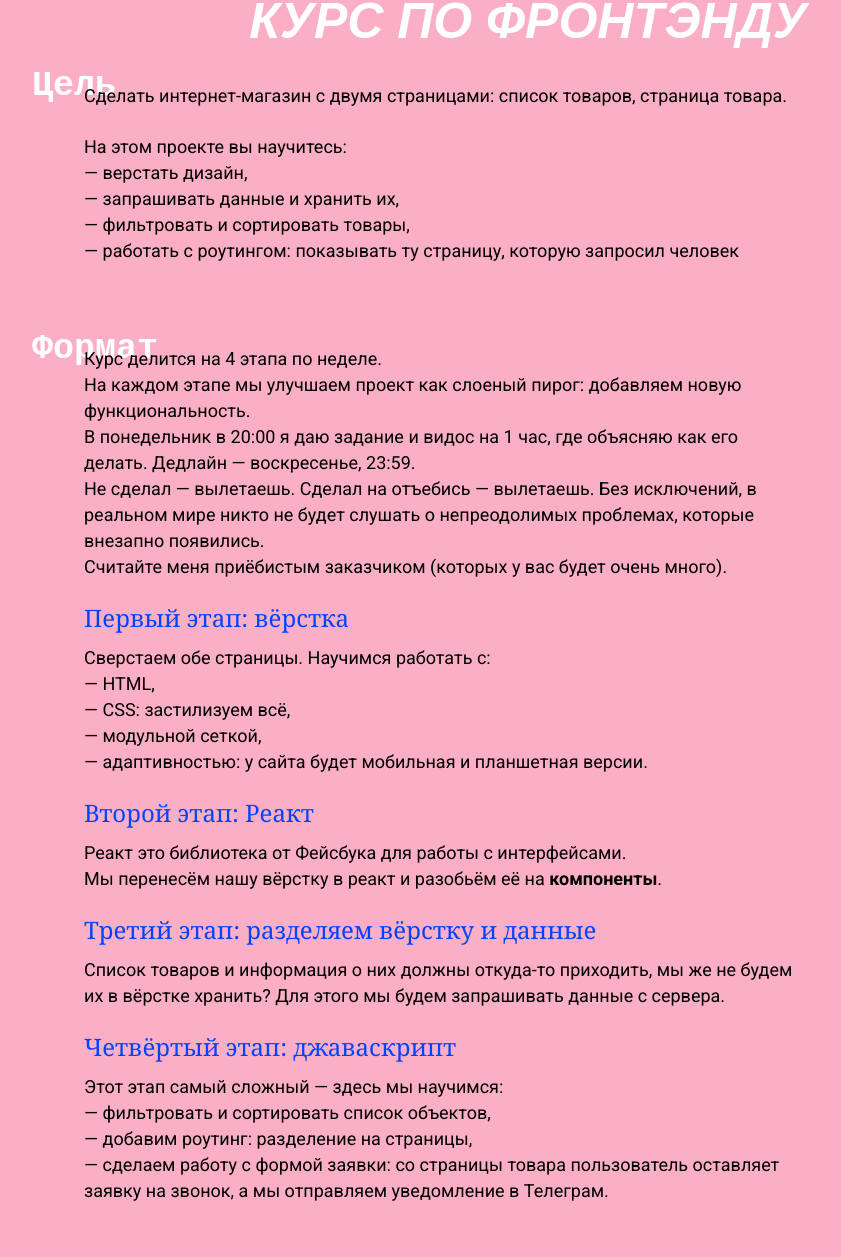
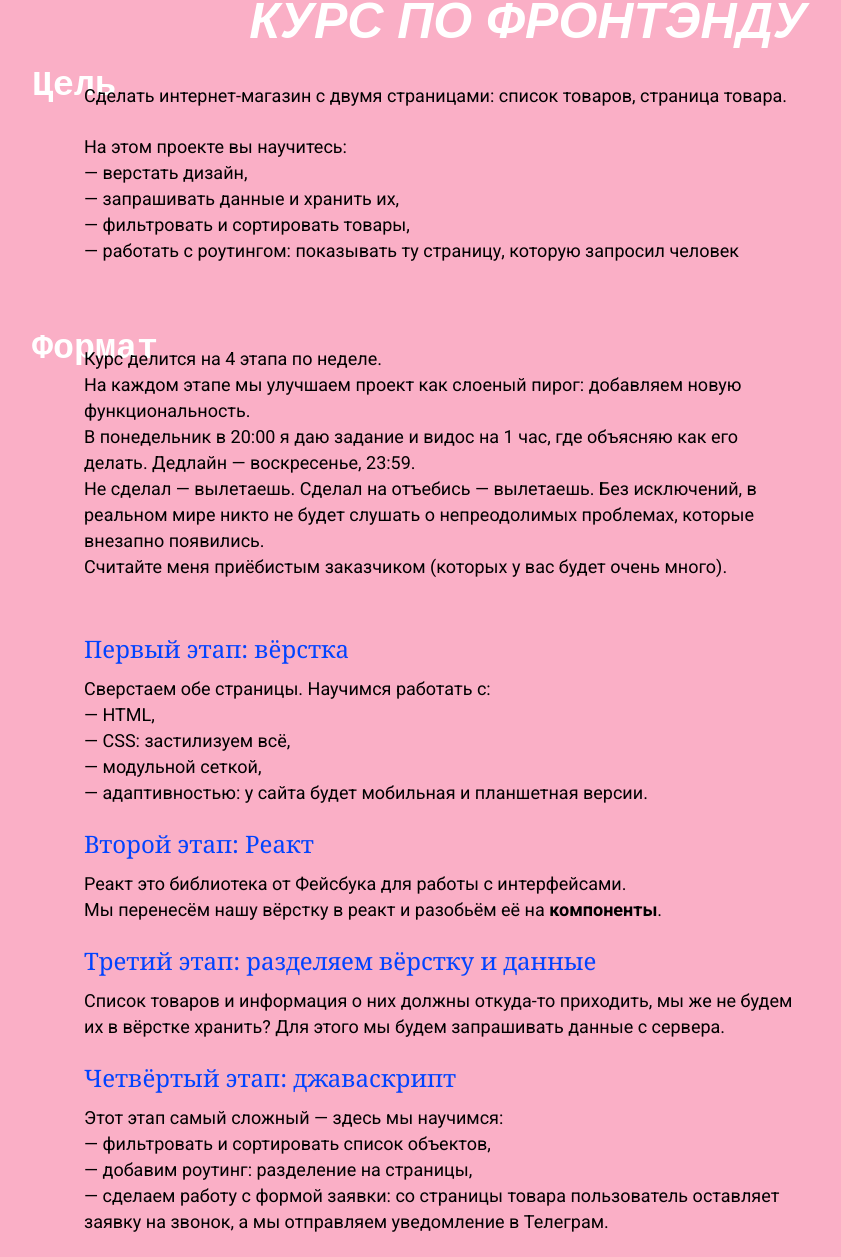
Before and after one commit to zhabinskiy/course-readymag, a website: page src/templates/index.html in a window 1280 px wide. Shown: the part 100-1357 px from the top of the page, without its empty margins (96-937 px from the left). Drawn offline with nearby package versions, Linux system fonts and the light colour scheme; files that its build step writes are made by us from their sources.

Commit message:
Added v0.2

```diff
--- a/src/styles/blocks/stages.scss
+++ b/src/styles/blocks/stages.scss
@@ -1,3 +1,16 @@
 .stages {
   margin-bottom: 56px;
 }
+
+.list-title {
+  margin-bottom: 0px;
+}
+
+.p-min-margin {
+  margin-bottom: 0px;
+
+  &:last-child {
+    margin-bottom: 56px;
+  }
+
+}
--- a/src/styles/default.scss
+++ b/src/styles/default.scss
@@ -49,6 +49,16 @@ p {
   z-index: 1;
 }
 
+ul {
+  list-style: none;
+  margin-bottom: 25px;
+
+  li:before {
+    content: '— ';
+  }
+
+}
+
 a {
   text-decoration: none;
   border-bottom: 1px solid #fff;
--- a/src/templates/blocks/goal.html
+++ b/src/templates/blocks/goal.html
@@ -4,12 +4,22 @@
   <p>
     Сделать интернет-магазин с двумя страницами: список товаров, страница товара.
   </p>
-  <p>
-    На этом проекте вы научитесь:<br>
-    — верстать дизайн,<br>
-    — запрашивать данные и хранить их,<br>
-    — фильтровать и сортировать товары,<br>
-    — работать с роутингом: показывать ту страницу, которую запросил человек
+  <p class="list-title">
+    На этом проекте вы научитесь:
   </p>
+  <ul>
+    <li>
+      верстать дизайн,
+    </li>
+    <li>
+      запрашивать данные и хранить их,
+    </li>
+    <li>
+      фильтровать и сортировать товары,
+    </li>
+    <li>
+      работать с роутингом: показывать ту страницу, которую запросил человек
+    </li>
+  </ul>
 
 </section>
--- a/src/templates/blocks/stages.html
+++ b/src/templates/blocks/stages.html
@@ -2,24 +2,34 @@
 
   <section>
     <h2>Формат</h2>
-    <p>
-      Курс делится на 4 этапа по неделе.<br>
-      На каждом этапе мы улучшаем проект как слоеный пирог: добавляем новую функциональность.<br>
-      В понедельник в 20:00 я даю задание и видос на 1 час, где объясняю как его делать. Дедлайн — воскресенье, 23:59.<br>
-      Не сделал — вылетаешь. Сделал на отъебись — вылетаешь. Без исключений, в реальном мире никто не будет слушать о непреодолимых проблемах, которые внезапно появились.<br>
+    <p class="p-min-margin">
+      Курс делится на 4 этапа по неделе.
+    </p>
+    <p class="p-min-margin">
+      На каждом этапе мы улучшаем проект как слоеный пирог: добавляем новую функциональность.
+    </p>
+    <p class="p-min-margin">
+      В понедельник в 20:00 я даю задание и видос на 1 час, где объясняю как его делать. Дедлайн — воскресенье, 23:59.
+    </p>
+    <p class="p-min-margin">
+      Не сделал — вылетаешь. Сделал на отъебись — вылетаешь. Без исключений, в реальном мире никто не будет слушать о непреодолимых проблемах, которые внезапно появились.
+    </p>
+    <p class="p-min-margin">
       Считайте меня приёбистым заказчиком (которых у вас будет очень много).
     </p>
   </section>
 
   <section>
     <h3>Первый этап: вёрстка</h3>
-    <p>
-      Сверстаем обе страницы. Научимся работать с:<br>
-      — HTML,<br>
-      — CSS: застилизуем всё,<br>
-      — модульной сеткой,<br>
-      — адаптивностью: у сайта будет мобильная и планшетная версии.
+    <p class="list-title">
+      Сверстаем обе страницы. Научимся работать с:
     </p>
+    <ul>
+      <li>HTML,</li>
+      <li>CSS: застилизуем всё,</li>
+      <li>модульной сеткой,</li>
+      <li>адаптивностью: у сайта будет мобильная и планшетная версии.</li>
+    </ul>
   </section>
 
   <section>
@@ -39,12 +49,20 @@
 
   <section>
     <h3>Четвёртый этап: джаваскрипт</h3>
-    <p>
-      Этот этап самый сложный — здесь мы научимся:<br>
-      — фильтровать и сортировать список объектов,<br>
-      — добавим роутинг: разделение на страницы,<br>
-      — сделаем работу с формой заявки: со страницы товара пользователь оставляет заявку на звонок, а мы отправляем уведомление в Телеграм.
+    <p class="list-title">
+      Этот этап самый сложный — здесь мы научимся:
     </p>
+    <ul>
+      <li>
+        фильтровать и сортировать список объектов,
+      </li>
+      <li>
+        добавим роутинг: разделение на страницы,
+      </li>
+      <li>
+        сделаем работу с формой заявки: со страницы товара пользователь оставляет заявку на звонок, а мы отправляем уведомление в Телеграм.
+      </li>
+    </ul>
   </section>
 
 </section>
```
